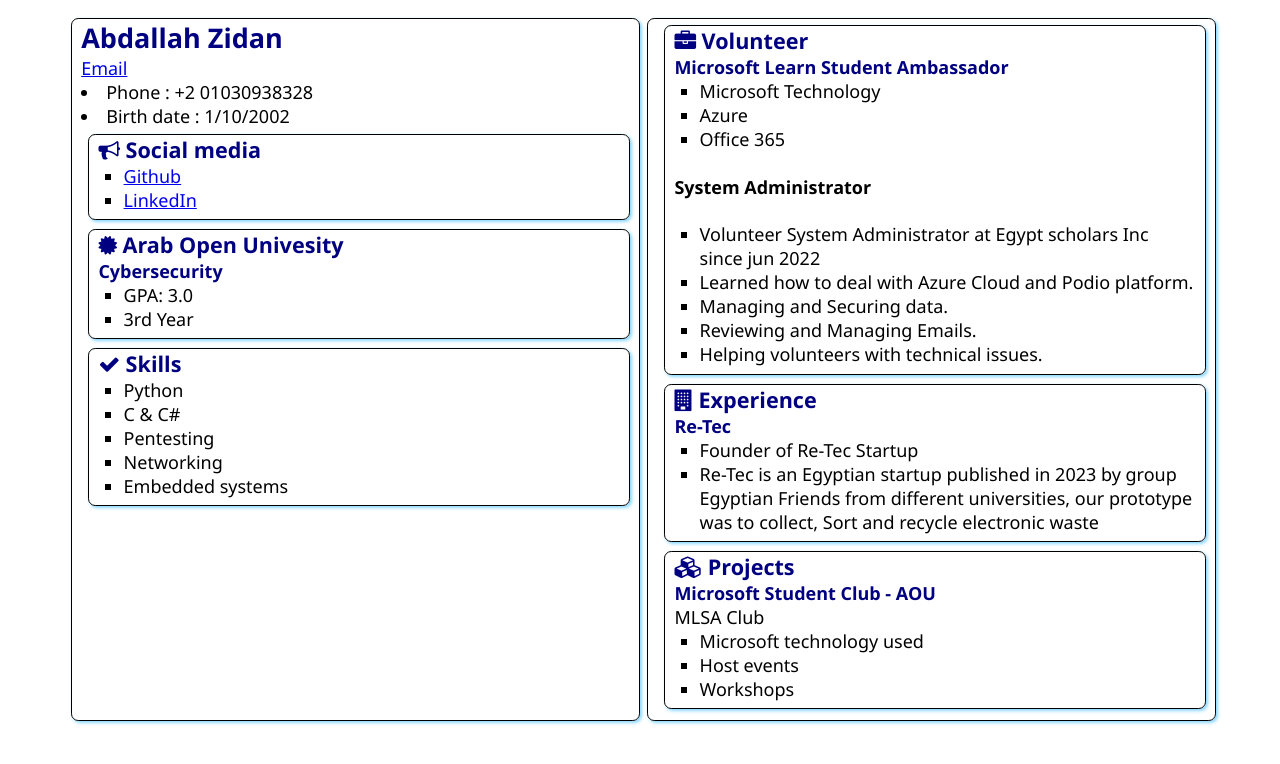
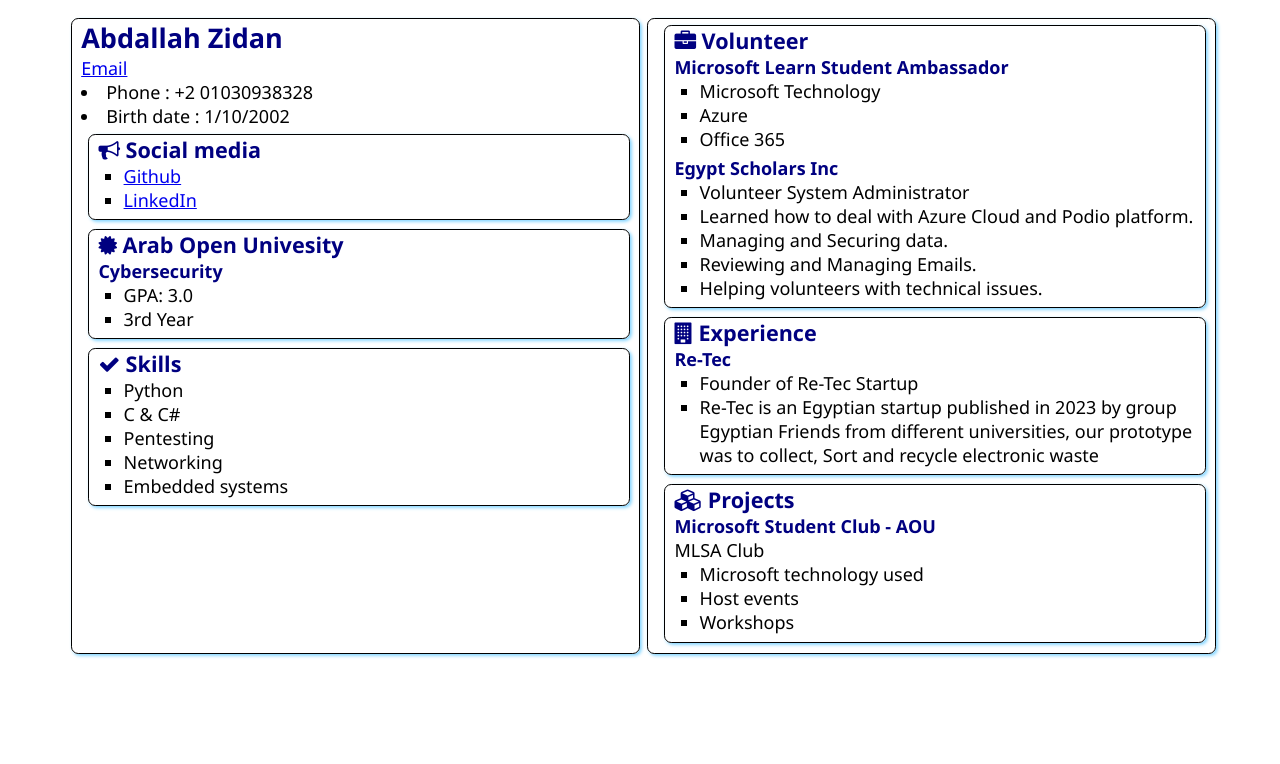
Before and after one commit to Abddallah-MLSA/SATechnicalOnboarding, a plain HTML site: page src/index.html in a window 1280 px wide. Drawn offline with Linux system fonts and the light colour scheme.

Commit message:
last chage

```diff
--- a/src/index.html
+++ b/src/index.html
@@ -70,9 +70,9 @@
                     <li>Azure</li>
                     <li>Office 365</li>
                 </ul>
-                <h4>System Administrator</h4>
+                <h3>Egypt Scholars  Inc</h3>
                 <ul>
-                    <li>Volunteer System Administrator at Egypt scholars Inc since jun 2022</li>
+                    <li>Volunteer System Administrator</li>
                     <li>Learned how to deal with Azure Cloud and Podio platform. </li>
                     <li>Managing and Securing data. </li>
                     <li>Reviewing and Managing Emails. </li>
```
